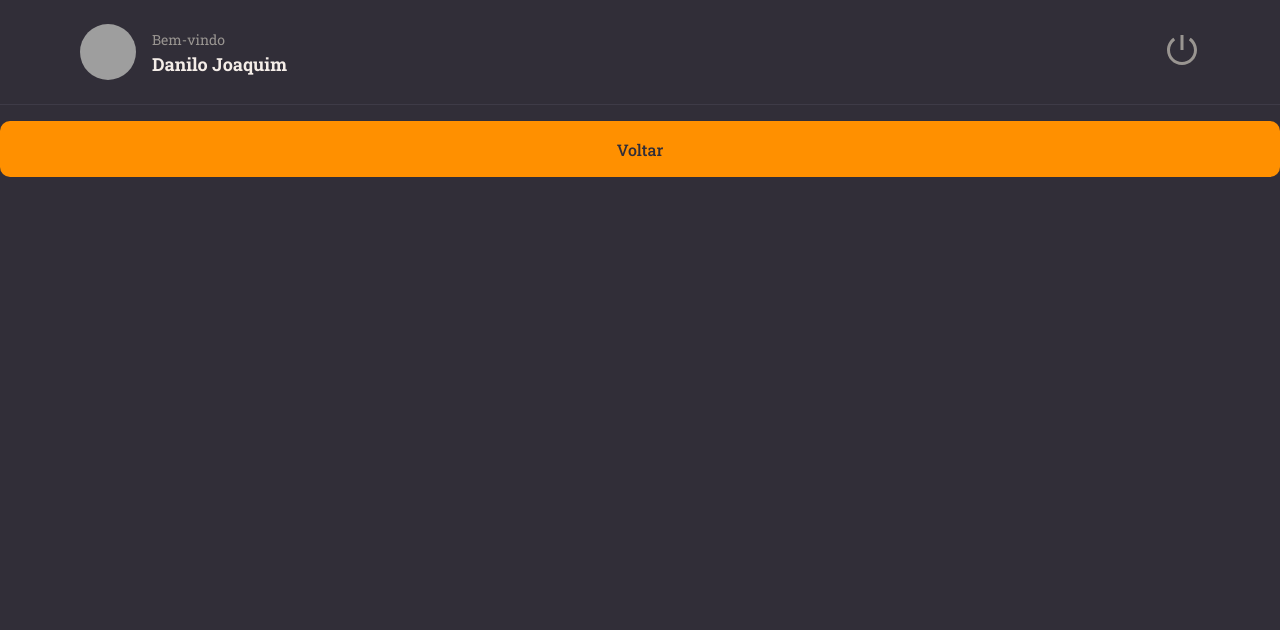
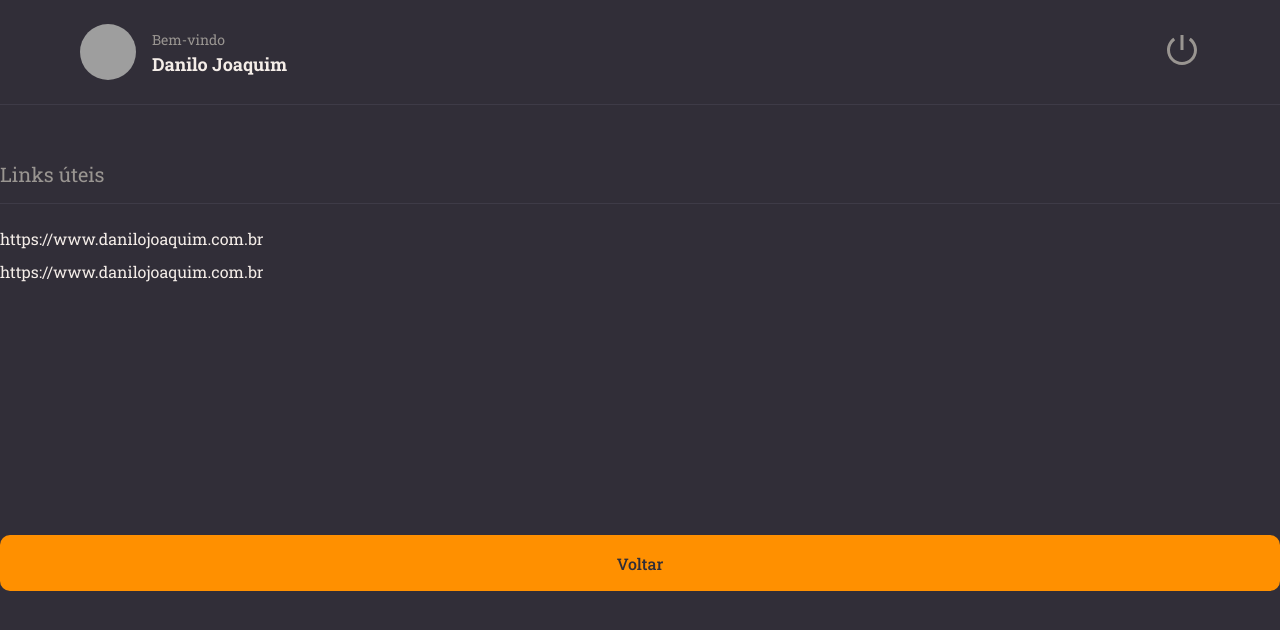
Before and after one commit to danilojssantos/NoteFrontend, a React (Vite) app: page / in a window 1280 px wide. Shown: the top 630 px of the page. Built offline with nearby package versions, Linux system fonts and the light colour scheme; grey boxes are pictures that could not be loaded.

Commit message:
compoentes link

```diff
--- /dev/null
+++ b/src/components/Section/index.jsx
@@ -0,0 +1,11 @@
+import { Container } from "./styles";
+
+export function Section({title, children}) {
+
+    return(
+        <Container>
+            <h2>{title}</h2>
+            {children}
+        </Container>
+    )
+}
--- /dev/null
+++ b/src/components/Section/styles.js
@@ -0,0 +1,19 @@
+import styled from "styled-components";
+
+export const Container = styled.section`
+margin: 5.6rem 0 2.8rem;
+
+>h2 {
+    border-bottom-width: 1px;
+    border-bottom-style: solid;
+    border-bottom-color: ${({ theme}) => theme.COLORS.BACKGROUND_700};
+
+    padding-bottom: 1.6rem;
+    margin-bottom: 2.4rem;
+
+    color: ${({theme})=> theme.COLORS.GRAY_100};
+    font-size: 2.0rem;
+    font-weight: 400;
+}
+
+`
--- a/src/pages/Details/index.jsx
+++ b/src/pages/Details/index.jsx
@@ -1,11 +1,25 @@
-import {Container} from "./styles"
+import {Container , Links} from "./styles"
 import { Header } from "../../components/Header"
 import { Button } from "../../components/Button"
+import { Section } from "../../components/Section"
 export  function Details(){
 
   return(
     <Container>
     <Header/>
+
+    <Section title="Links úteis">
+      <Links>
+        <li>
+          <a href="#"> https://www.danilojoaquim.com.br</a>
+        </li>
+        <li>
+        <a href="#"> https://www.danilojoaquim.com.br</a>
+        </li>
+      </Links>
+    </Section>
+
+
 
     <Button title="Voltar"/>
 
--- a/src/pages/Details/styles.js
+++ b/src/pages/Details/styles.js
@@ -9,6 +9,16 @@ export const Container = styled.div`
     grid-template-areas:
     "header"
     "content";
+`
 
+export const Links = styled.ul`
+    list-style: none;
+
+    >li {
+        margin-top: 1.2rem;
+    }
+    a {
+        color: ${({theme}) => theme.COLORS.WHITE};
+    }
 
 `
```
